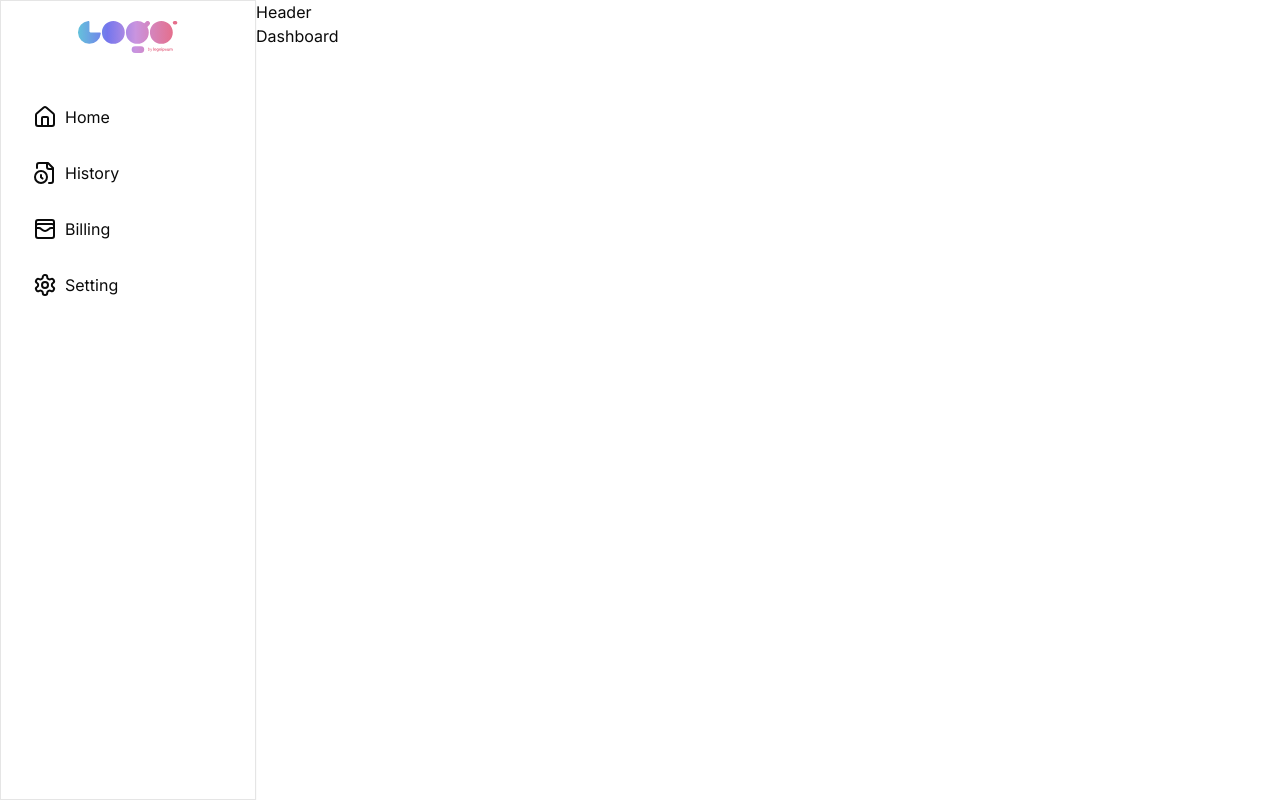
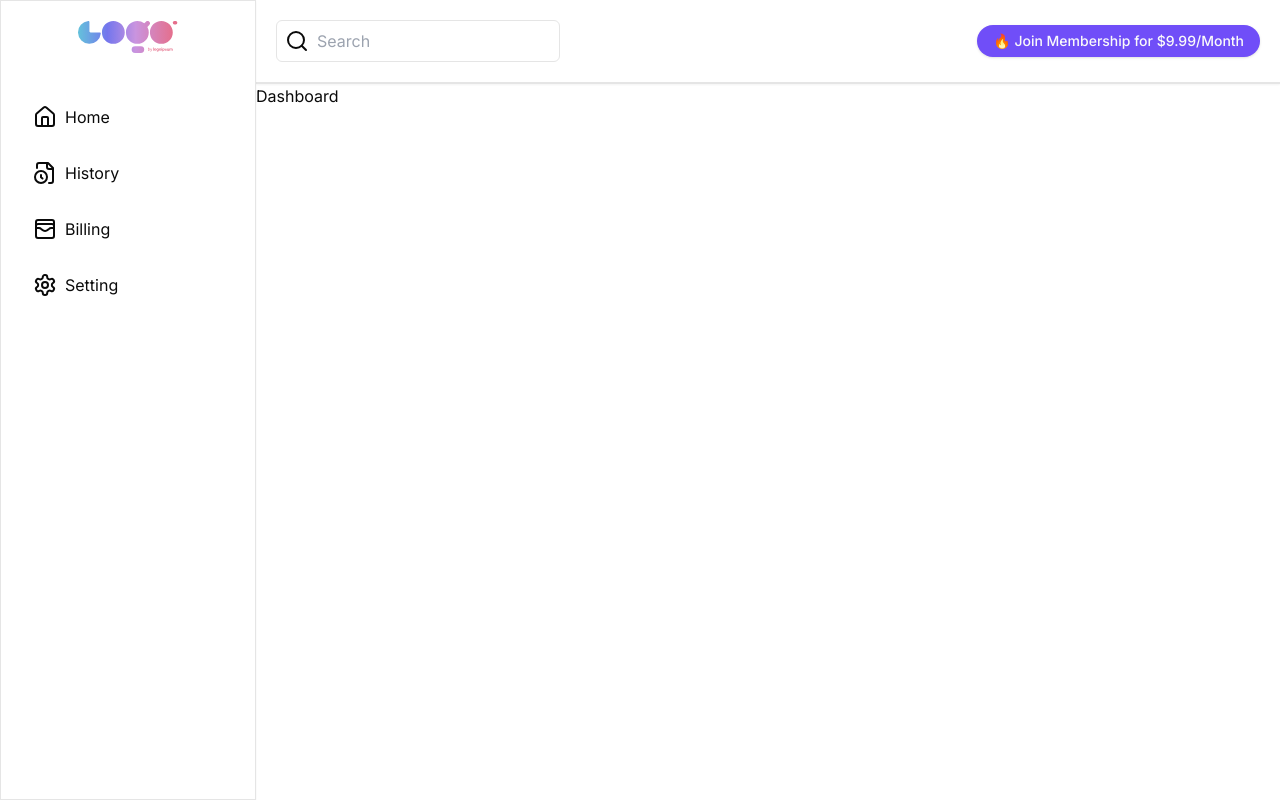
Before and after one commit to heyibad/ai-content-generator, a Next.js app: page /dashboard in a window 1280 px wide. Built offline with nearby package versions, Linux system fonts and the light colour scheme.

Commit message:
Customized Header

```diff
--- a/src/app/dashboard/_components/Header.tsx
+++ b/src/app/dashboard/_components/Header.tsx
@@ -1,8 +1,20 @@
+import { Button } from '@/components/ui/button'
+import { Search } from 'lucide-react'
 import React from 'react'
 
 function Header() {
   return (
-    <div>Header</div>
+    <div className='p-5 shadow-sm border-b-2 flex justify-between items-center'>
+      <div className="flex items-center rounded-md gap-2 p-2 border max-w-xl">
+        <Search/>
+        <input type="text" placeholder="Search" className="outline-none"/>
+      </div>
+      <div className="pl-2">
+       <Button
+       className='rounded-2xl text-sm h-8'
+       >🔥 Join Membership for $9.99/Month</Button>
+      </div>
+    </div>
   )
 }
 
```
